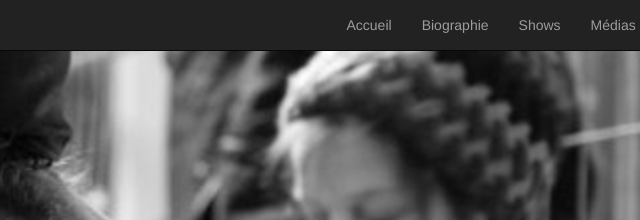
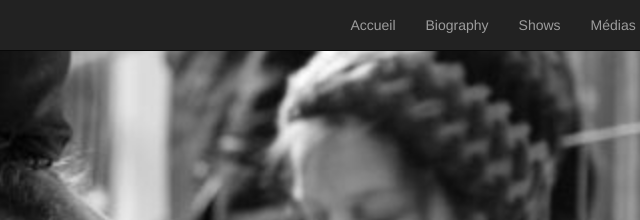
Before and after one commit to lecocqmanwell/jahctivation, a plain HTML site: page index.html in a window 1280 px wide. Shown: the top 220 px of the page, 551-1191 px from the left. Drawn offline with nearby package versions, Linux system fonts and the light colour scheme.

Commit message:
changed txt for english

```diff
--- a/index.html
+++ b/index.html
@@ -38,7 +38,7 @@
             <a class="page-scroll" href="#about">Accueil</a>
           </li>
           <li>
-            <a class="page-scroll" href="biographie.html">Biographie</a>
+            <a class="page-scroll" href="biographie.html">Biography</a>
           </li>
           <li>
             <a class="page-scroll" href="shows.html">Shows</a>
```
Also changed, not shown: 2 other files.
